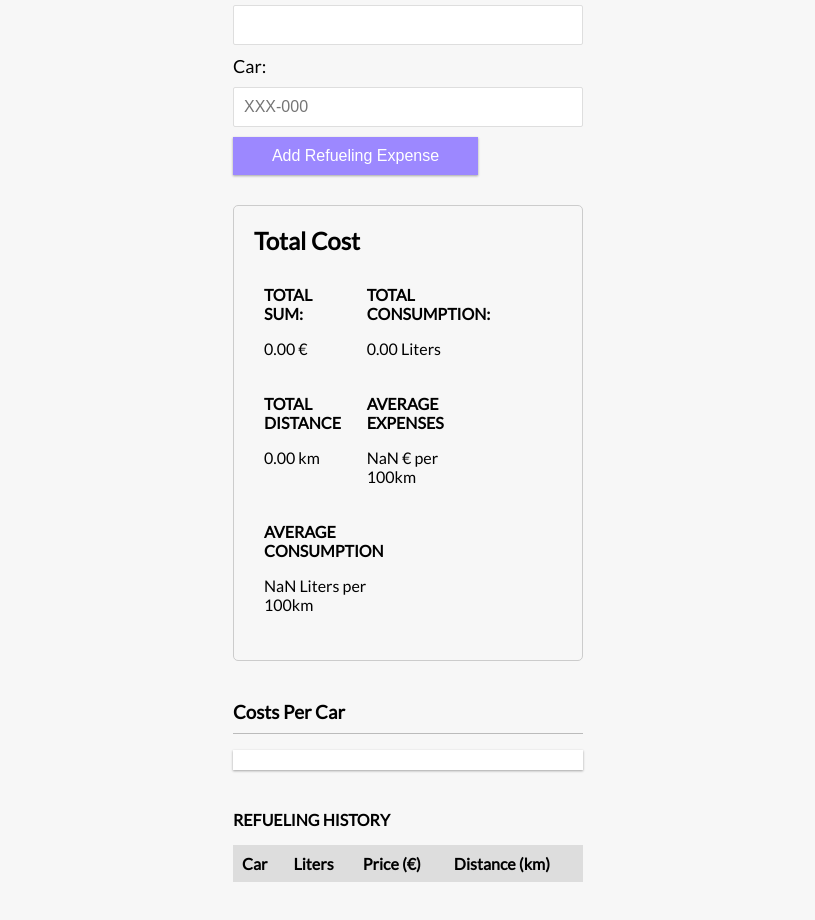
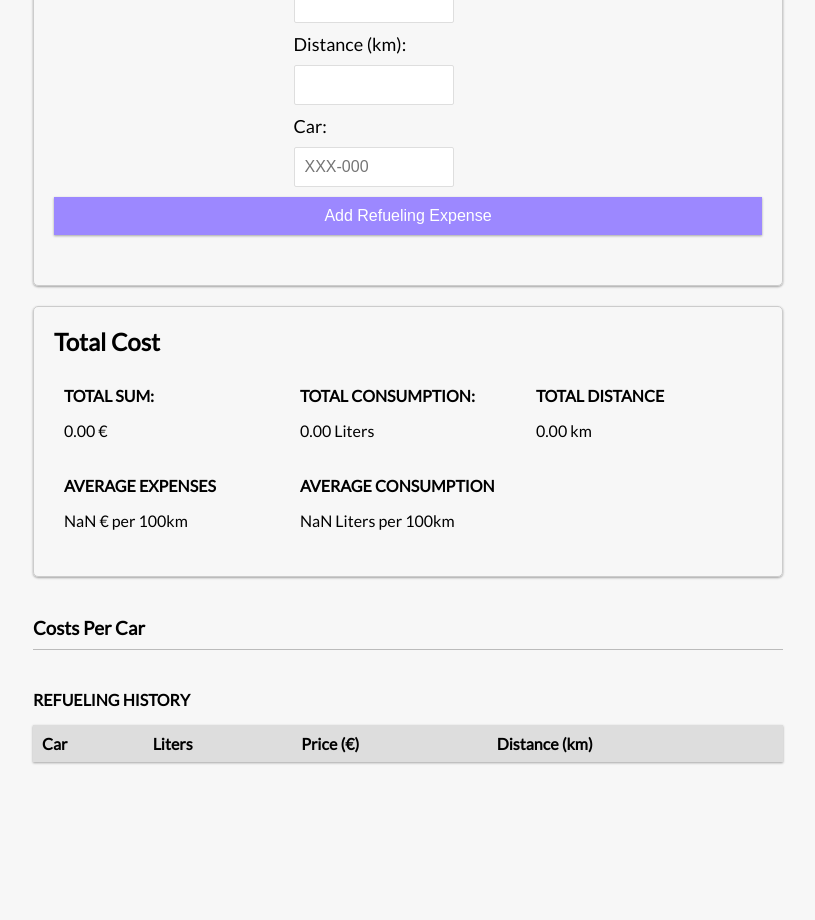
Before and after one commit to Heka499/car-fuel-expenses, a React (Create React App) app: page / in a window 1280 px wide. Shown: the part 280-1200 px from the top of the page, without its empty margins (232-1047 px from the left). After the commit the page ends 1082 px from the top, so only its background shows below. Built offline with nearby package versions, Linux system fonts and the light colour scheme.

Commit message:
Added styling

```diff
--- a/src/App.css
+++ b/src/App.css
@@ -21,7 +21,7 @@ body {
 
 .container {
   margin: 30px auto;
-  width: 350px;
+  width: 750px;
 }
 
 h1 {
@@ -91,7 +91,7 @@ input[type='number'] {
   display: block;
   font-size: 16px;
   padding: 10px;
-  width: 100%;
+  width: 70%;
 }
 
 .btn {
@@ -119,14 +119,7 @@ input[type='number'] {
 }
 
 .list li {
-  background-color: #fff;
-  box-shadow: var(--box-shadow);
-  color: #333;
-  display: flex;
-  justify-content: space-between;
-  position: relative;
-  padding: 10px;
-  margin: 10px 0;
+  margin-bottom: 20px;
 }
 
 .list li.plus {
--- a/src/App.js
+++ b/src/App.js
@@ -3,7 +3,6 @@ import Header from './components/Header';
 import RefuelingForm from './components/RefuelingForm';
 import RefuelingHistory from './components/RefuelingHistory';
 import TotalCost from './components/TotalCost';
-import CarTotalCost from './components/CarTotalCost';
 import CarsList from './components/CarsList';
 
 import './App.css';
--- a/src/components/RefuelingForm.css
+++ b/src/components/RefuelingForm.css
@@ -1,5 +1,4 @@
-.refuel-form {
-    background-color: #fff;
+.refueling-form {
     box-shadow: var(--box-shadow);
     padding: 20px;
     display: flex;
@@ -7,6 +6,8 @@
     justify-content: center;
     align-items: center;
     margin: 20px 0;
+    border: 1px solid #ccc;
+    border-radius: 5px;
   }
 
   .refueling-form label {
@@ -20,7 +21,7 @@
     border-radius: 2px;
     font-size: 16px;
     padding: 10px;
-    width: 70%;
+    width: 100%;
   }
 
   .refueling-form .add-refuel-btn {
@@ -32,7 +33,7 @@
     font-size: 16px;
     margin: 10px 0 30px;
     padding: 10px;
-    width: 70%;
+    width: 100%;
   }
 
   .refueling-form .add-refuel-btn:focus {
--- a/src/components/RefuelingForm.js
+++ b/src/components/RefuelingForm.js
@@ -25,6 +25,8 @@ const RefuelingForm = () => {
   }
 
   return (
+    <>
+      <h4>Add New Refuel</h4>
       <form className='refueling-form' onSubmit={handleAddRefueling}>
         <div className='form-group'>
           <label htmlFor='liters'>Liters:</label>
@@ -44,6 +46,7 @@ const RefuelingForm = () => {
         </div>
         <button className='add-refuel-btn' type='submit'>Add Refueling Expense</button>
       </form>
+    </>
   );
 }
 
--- a/src/components/RefuelingHistory.css
+++ b/src/components/RefuelingHistory.css
@@ -1,7 +1,11 @@
-.list {
+.list-history {
+    list-style-type: none;
+    padding: 0;
+    margin-bottom: 40px;
     border-collapse: collapse;
     margin-top: 1em;
     width: 100%;
+    box-shadow: var(--box-shadow);
   }
 
   .list__header {
@@ -10,7 +14,7 @@
     text-align: left;
   }
 
-  .list td, .list th {
+  .list-history td, .list-history th {
     border: 1px solid #ddd;
     padding: 8px;
     text-align: left;
--- a/src/components/RefuelingHistory.js
+++ b/src/components/RefuelingHistory.js
@@ -8,7 +8,7 @@ const RefuelingHistory = () => {
   return (
     <>
       <h4>Refueling History</h4>
-      <table className='list'>
+      <table className='list-history'>
         <thead>
           <tr>
             <th className='list__header'>Car</th>
--- a/src/components/TotalCost.css
+++ b/src/components/TotalCost.css
@@ -1,4 +1,5 @@
 .total-cost-container {
+    box-shadow: var(--box-shadow);
     border: 1px solid #ccc;
     border-radius: 5px;
     padding: 20px;
```
Lines whose indentation alone changed are shown as unchanged.
